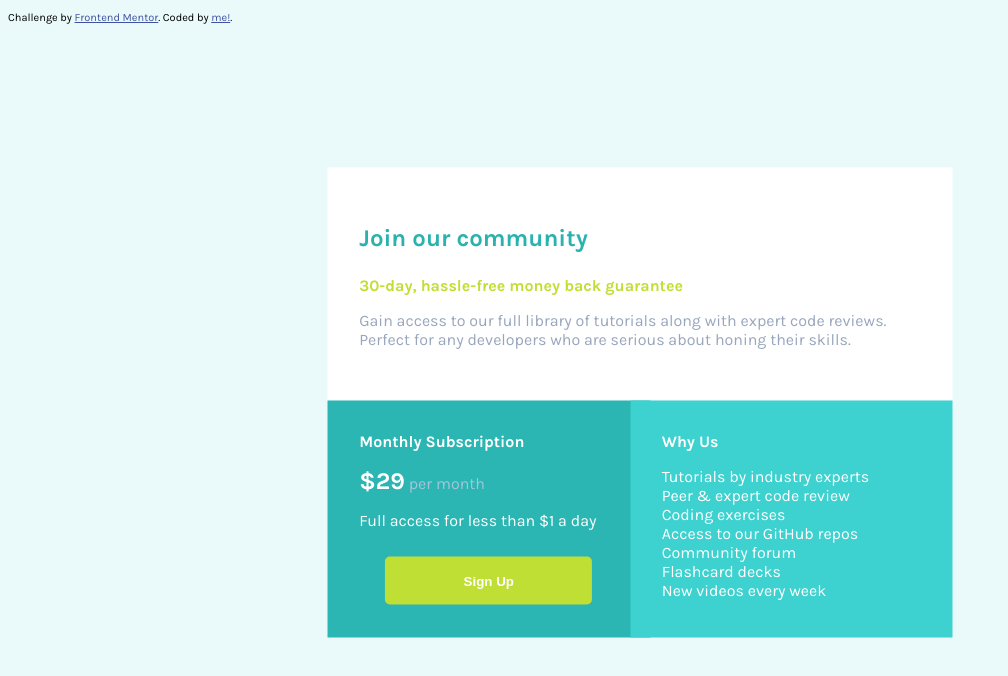
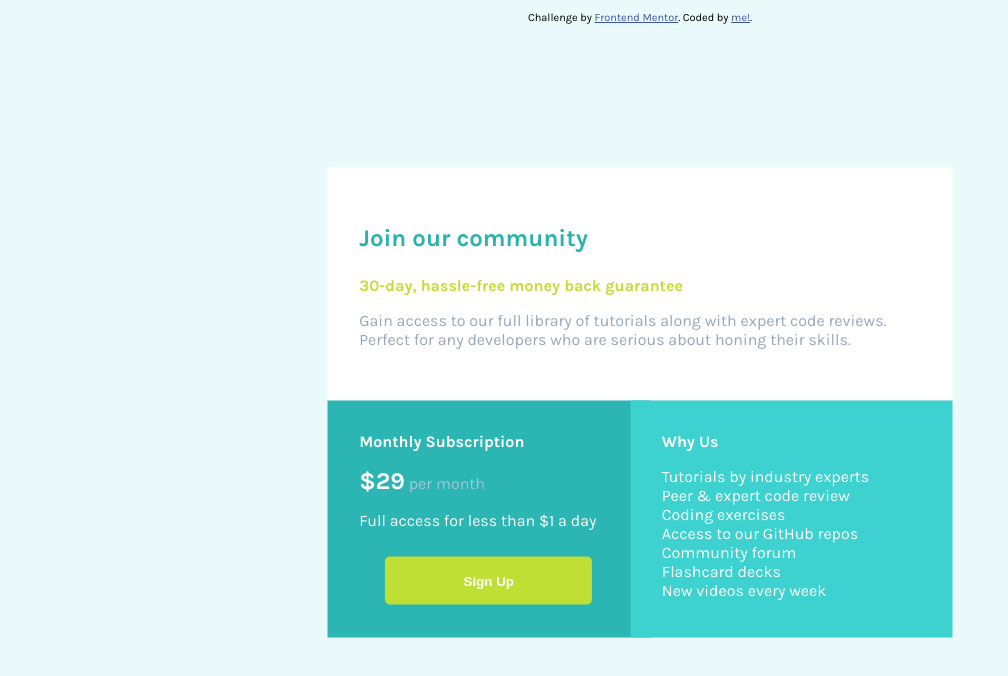
Before and after one commit to chanahmyriam/Portfolio-FEM-Price-Grid, a plain HTML site: page index.html in a window 1280 px wide. Shown: the whole page, without its empty margins (0-1008 px from the left). Drawn offline with Linux system fonts and the light colour scheme.

Commit message:
Typo corrected

```diff
--- a/index.html
+++ b/index.html
@@ -14,7 +14,7 @@
     <style>
         .attribution {
             font-size: 11px;
-            text-apgn: center;
+            text-align: center;
         }
 
         .attribution a {
```
